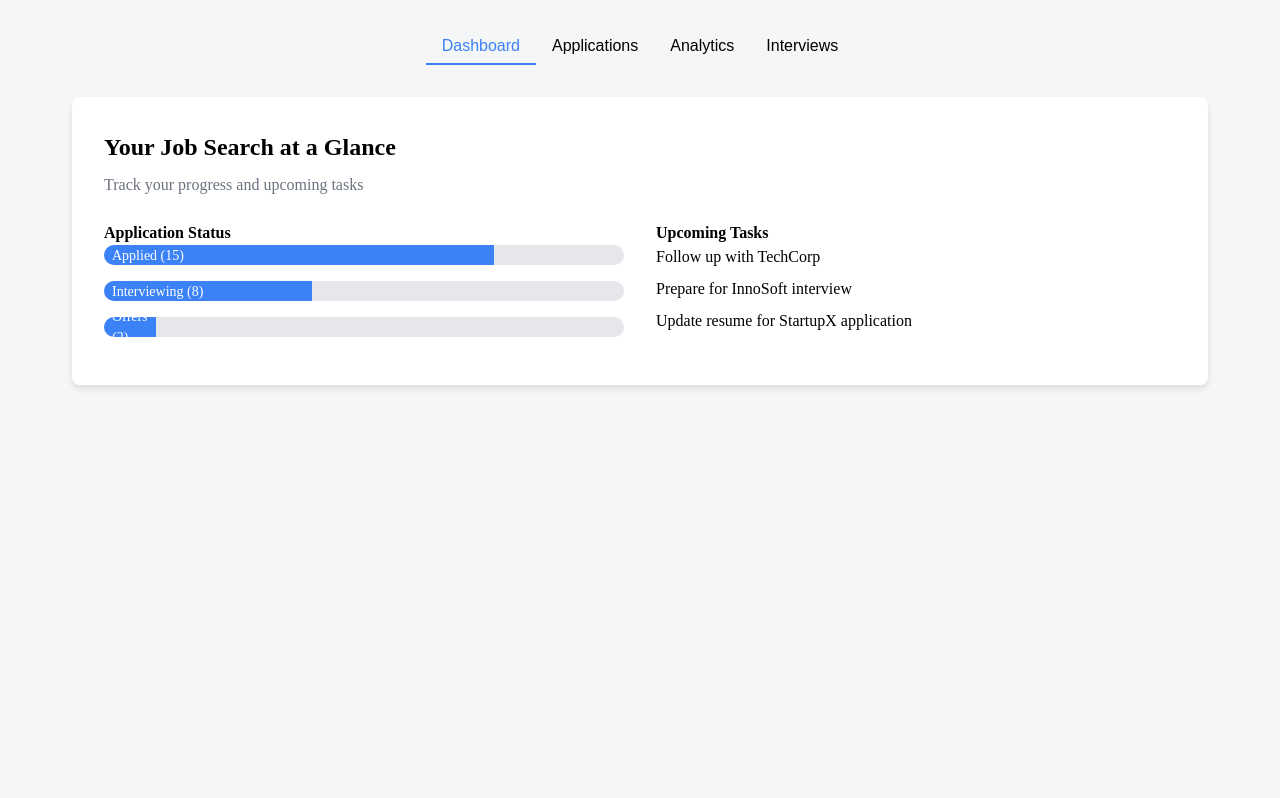
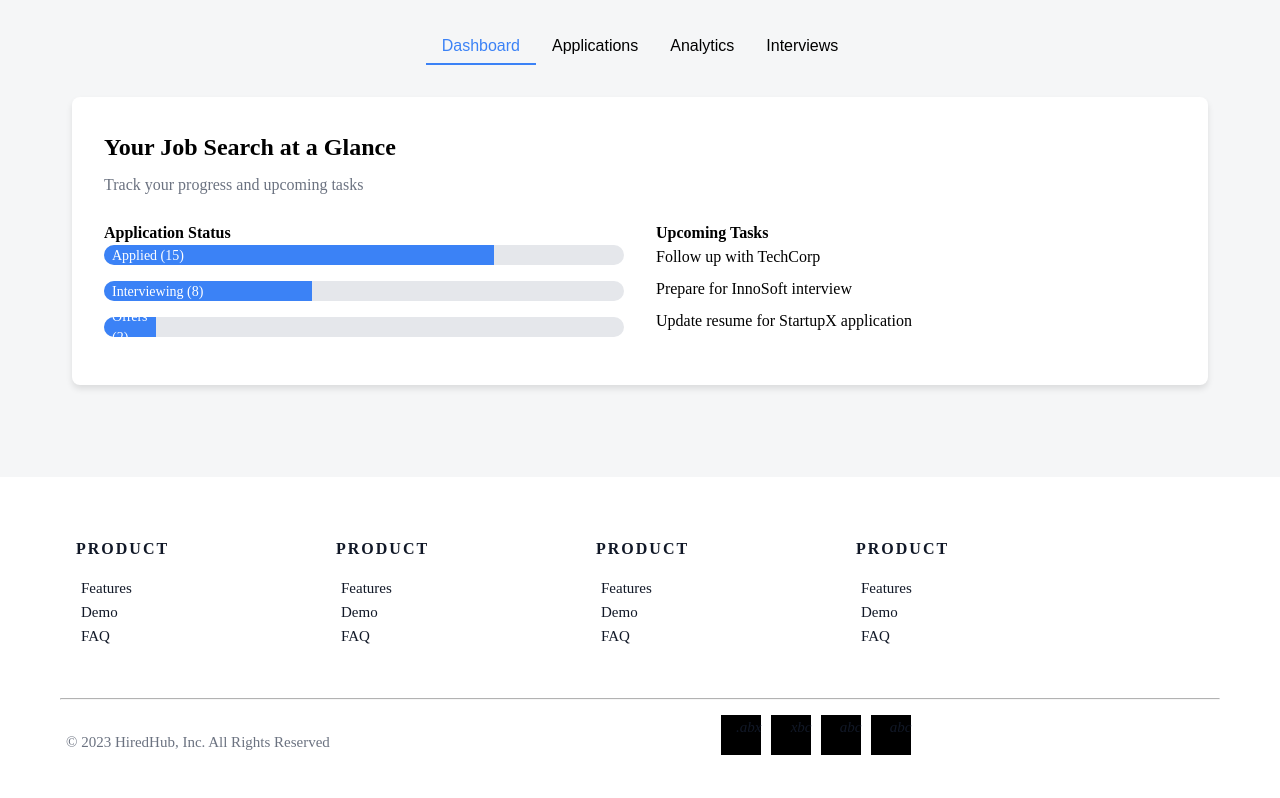
Before and after one commit to talhadevelopes/HiredHub, a plain HTML site: page index.html in a window 1280 px wide. Shown: the part 1240-2038 px from the top of the page. Before the commit the page ends 1657 px from the top, so only its background shows below. Drawn offline with Linux system fonts and the light colour scheme.

Commit message:
Footer Added

```diff
--- a/index.html
+++ b/index.html
@@ -222,7 +222,69 @@
             </div>
         </section>
 
+<!--------------------- footer ------------------------------->
+<footer class="site-footer">
+    <div class="footer-container">
+      <div class="footer-row">
 
+        <div class="footer-col categories">
+          <h6>PRODUCT</h6>
+          <ul class="footer-links">
+            <li><a href="#">Features</a></li>
+            <li><a href="#">Demo</a></li>
+            <li><a href="#">FAQ</a></li>
+          </ul>
+        </div>
+
+        <div class="footer-col categories">
+            <h6>PRODUCT</h6>
+            <ul class="footer-links">
+              <li><a href="#">Features</a></li>
+              <li><a href="#">Demo</a></li>
+              <li><a href="#">FAQ</a></li>
+            </ul>
+          </div>
+
+          <div class="footer-col categories">
+            <h6>PRODUCT</h6>
+            <ul class="footer-links">
+              <li><a href="#">Features</a></li>
+              <li><a href="#">Demo</a></li>
+              <li><a href="#">FAQ</a></li>
+            </ul>
+          </div>
+
+          <div class="footer-col categories">
+            <h6>PRODUCT</h6>
+            <ul class="footer-links">
+              <li><a href="#">Features</a></li>
+              <li><a href="#">Demo</a></li>
+              <li><a href="#">FAQ</a></li>
+            </ul>
+          </div>
+      </div>
+      <hr>
+    </div>
+    <div class="footer-container">
+      <div class="footer-row">
+        <div class="footer-col copyright">
+          <p class="copyright-text">&copy; 2023 HiredHub, Inc. All Rights Reserved
+          </p>
+        </div>
+        <div class="social-icons">
+            <ul class="social-icons-list">
+                <li><i class="fa-brands fa-github">.abx</i></li>
+                <li><i class="fa-brands fa-github">xbc</i></li>
+                <li><i class="fa-brands fa-github">abc</i></li>
+                <li><i class="fa-brands fa-github">abc</i></li>
+            </ul>
+        </div>
+      </div>
+    </div>
+  </footer>
+<script src="script.js"></script>
+</body>
+</html>
 
         <script src="script.js"></script>
 </body>
--- a/landing.css
+++ b/landing.css
@@ -342,3 +342,171 @@ li {
         margin-bottom: 0.5rem;
     }
 }
+
+/****************FOOTER**************/
+
+.site-footer {
+    background-color: white;
+    padding: 45px 0 20px;
+    font-size: 15px;
+    line-height: 24px;
+    color: var(--Text);
+    margin-top: 60px;
+  }
+
+  .site-footer .footer-container {
+    max-width: 1200px;
+    margin: 0 auto;
+    padding: 0px 20px;
+  }
+
+  .site-footer .footer-row {
+    display: flex;
+    margin-left: 6px;
+  }
+
+  @media (max-width:740px) {
+    .site-footer .footer-row {
+      display: flex;
+      flex-wrap: wrap;
+      margin-left: 6px;
+    }
+  }
+
+  .site-footer hr {
+    border-top-color: #bbb;
+    opacity: 0.5;
+  }
+
+  .text-justify {
+    margin-bottom: 40px;
+  }
+  .site-footer hr.small {
+    margin: 20px 0;
+  }
+
+  .site-footer h6 {
+    color: var(--Text);
+    font-size: 16px;
+    width: 240px;
+    text-transform: uppercase;
+    margin: 15px 10px;
+    letter-spacing: 2px;
+    font-weight: bolder;
+
+  }
+
+  .site-footer h5 {
+    color: var(--Text);
+    font-size: 16px;
+    text-transform: uppercase;
+    margin: 0 0px;
+    letter-spacing: 2px;
+    font-weight: bolder;
+  }
+
+  .site-footer a {
+    color: #737373;
+  }
+
+
+  .footer-links {
+    padding: 0;
+    list-style: none;
+    margin: 0px 15px;
+    margin-bottom: 50px;
+  }
+
+  .footer-links li {
+    display: block;
+    margin: 0;
+    padding: 0;
+  }
+
+  .footer-links a {
+    color: var(--Text);
+    text-decoration: none;
+  }
+
+  .footer-links.inline li {
+    display: inline-block;
+  }
+
+  .site-footer .social-icons {
+    text-align: right;
+  }
+
+  .site-footer .social-icons a {
+    width: 40px;
+    height: 40px;
+    line-height: 40px;
+    margin-left: 6px;
+    margin-right: 0;
+    border-radius: 100%;
+    background-color:white;
+  }
+
+  .copyright-text {
+    margin-top: 30px;
+  }
+
+  .social-icons {
+    display: flex;
+    justify-content: flex-end;
+    align-items: center;
+    width: 120px;
+    margin-left: 40%;
+}
+
+.social-icons-list {
+    list-style: none;
+    padding: 0;
+    margin: 0;
+    display: flex;
+}
+
+.social-icons-list li:last-child {
+    margin-right: 0;
+}
+
+
+.social-icons-list li {
+    width: 40px;
+    height: 40px;
+    background-color: black;
+    margin-right: 10px;
+}
+
+  @media (max-width: 991px) {
+    .site-footer [class^=col-] {
+      margin-bottom: 30px;
+    }
+  }
+
+  @media (max-width: 767px) {
+    .site-footer {
+      padding-bottom: 0;
+    }
+
+    .site-footer .copyright-text,
+    .site-footer .social-icons {
+      text-align: center;
+    }
+  }
+
+
+
+  @media (max-width: 767px) {
+    .social-icons li.title {
+      display: block;
+      margin-right: 0;
+      font-weight: 600;
+    }
+  }
+
+  .footer-button {
+    width: 100%;
+    padding: 10px;
+    border-top: 1px solid rgb(61, 59, 59);
+    margin-top: 30px;
+  }
```
